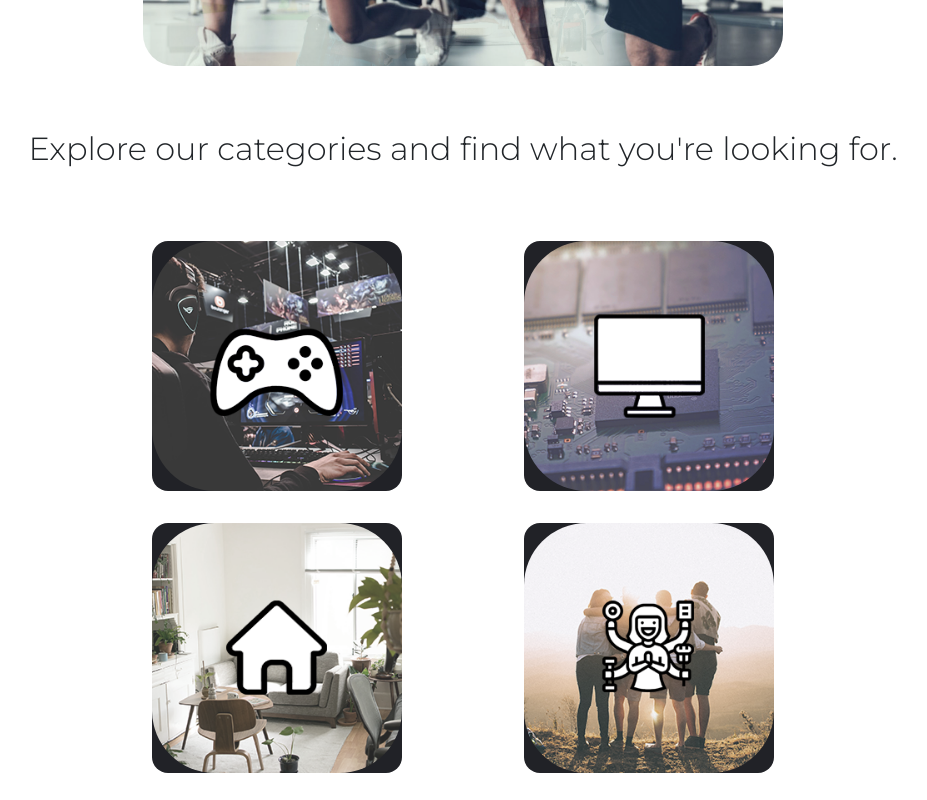
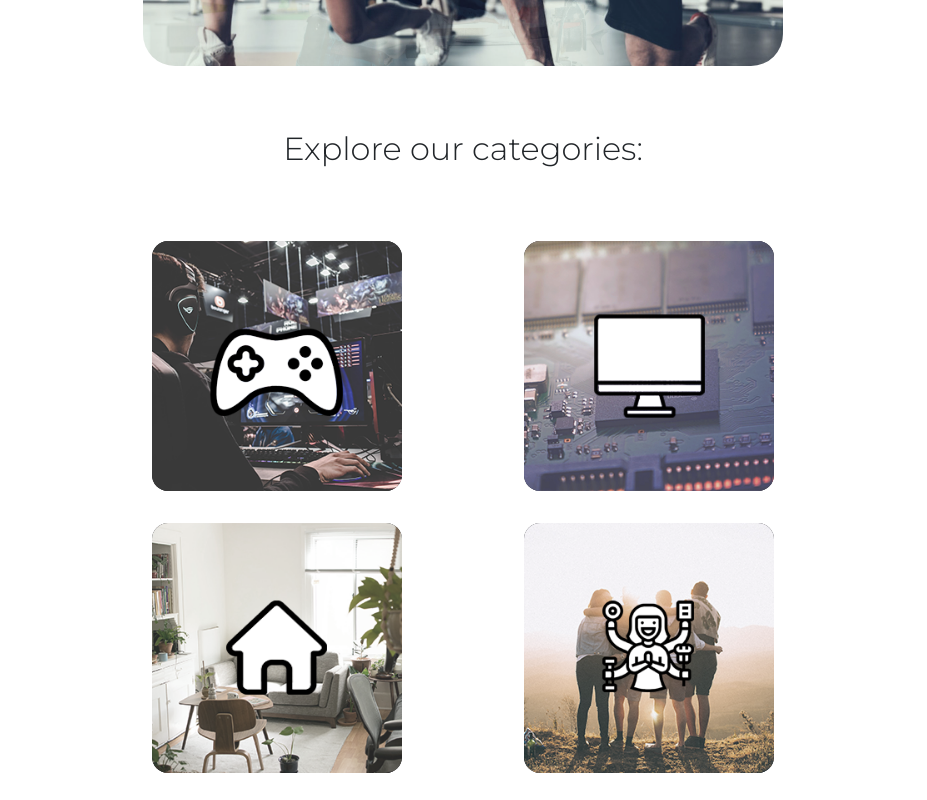
Before and after one commit to Guzzemetti/private-practice, a React (Create React App) app in the folder client/: page / in a window 1280 px wide. Shown: the part 800-1600 px from the top of the page, without its empty margins (177-1104 px from the left). Built offline with nearby package versions, Linux system fonts and the light colour scheme.

Commit message:
fixed about img styling conflict

```diff
--- a/client/src/components/About/About.js
+++ b/client/src/components/About/About.js
@@ -22,11 +22,11 @@ const About = () => {
                             <div className="aboutMe">
                                 <div className="aboutText">
                                     <h3>Austin</h3>
-                                    <img src={Austin} alt="Austin" />
+                                    <img src={Austin} className="aboutMe-img" alt="Austin" />
                                     <p>Lorem ipsum dolor sit amet consectetur adipisicing elit. At ipsam corrupti iste, earum nulla ut! Dignissimos accusamus dolorum omnis, aperiam distinctio maiores commodi officia. Rerum quaerat deleniti culpa eius dolor. Lorem ipsum dolor sit amet consectetur adipisicing elit. At ipsam corrupti iste, earum nulla ut! Dignissimos accusamus dolorum omnis, aperiam distinctio maiores commodi officia. Rerum quaerat deleniti culpa eius dolor.</p>
                                     {/* ------------------------------------------ */}
                                     <h3>John G.</h3>
-                                    <img src={JohnG} alt="JohnG" />
+                                    <img src={JohnG} className="aboutMe-img" alt="JohnG" />
                                     <p>Lorem ipsum dolor sit amet consectetur adipisicing elit. At ipsam corrupti iste, earum nulla ut! Dignissimos accusamus dolorum omnis, aperiam distinctio maiores commodi officia. Rerum quaerat deleniti culpa eius dolor. Lorem ipsum dolor sit amet consectetur adipisicing elit. At ipsam corrupti iste, earum nulla ut! Dignissimos accusamus dolorum omnis, aperiam distinctio maiores commodi officia. Rerum quaerat deleniti culpa eius dolor.</p>
                                 </div>
                             </div>
@@ -35,11 +35,11 @@ const About = () => {
                             <div className="aboutMe">
                                 <div className="aboutText">
                                     <h3>John H.</h3>
-                                    <img src={JohnH} alt="JohnH" />
+                                    <img src={JohnH} className="aboutMe-img" alt="JohnH" />
                                     <p>Lorem ipsum dolor sit amet consectetur adipisicing elit. At ipsam corrupti iste, earum nulla ut! Dignissimos accusamus dolorum omnis, aperiam distinctio maiores commodi officia. Rerum quaerat deleniti culpa eius dolor. Lorem ipsum dolor sit amet consectetur adipisicing elit. At ipsam corrupti iste, earum nulla ut! Dignissimos accusamus dolorum omnis, aperiam distinctio maiores commodi officia. Rerum quaerat deleniti culpa eius dolor.</p>
                                     {/* ------------------------------------------ */}
                                     <h3>Phillip</h3>
-                                    <img src={Phillip} alt="Phillip" />
+                                    <img src={Phillip} className="aboutMe-img" alt="Phillip" />
                                     <p>Lorem ipsum dolor sit amet consectetur adipisicing elit. At ipsam corrupti iste, earum nulla ut! Dignissimos accusamus dolorum omnis, aperiam distinctio maiores commodi officia. Rerum quaerat deleniti culpa eius dolor. Lorem ipsum dolor sit amet consectetur adipisicing elit. At ipsam corrupti iste, earum nulla ut! Dignissimos accusamus dolorum omnis, aperiam distinctio maiores commodi officia. Rerum quaerat deleniti culpa eius dolor.</p>
                                 </div>
                             </div>
--- a/client/src/components/About/aboutStyle.css
+++ b/client/src/components/About/aboutStyle.css
@@ -35,7 +35,7 @@
 }
 
 /* !! Still need to make images responsive !! */
-img{
+.aboutMe-img {
     width: 60%;
     border-radius: 25%;
 }
--- a/client/src/components/Home/index.js
+++ b/client/src/components/Home/index.js
@@ -37,7 +37,7 @@ const HomeComp = () => {
       </div>
 
               <div className="h-explore-row">
-          <h2>Explore our categories and find what you're looking for.</h2>
+          <h2>Explore our categories:</h2>
         </div>
 
       <div className="h-cats">
```
